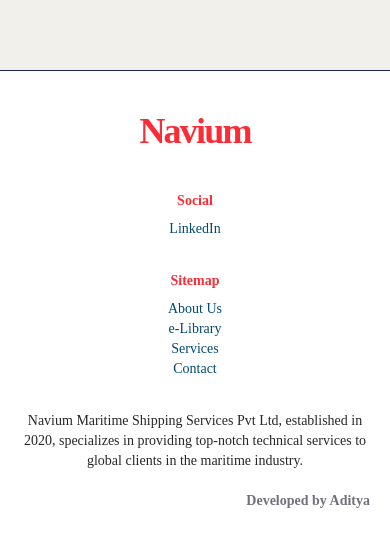
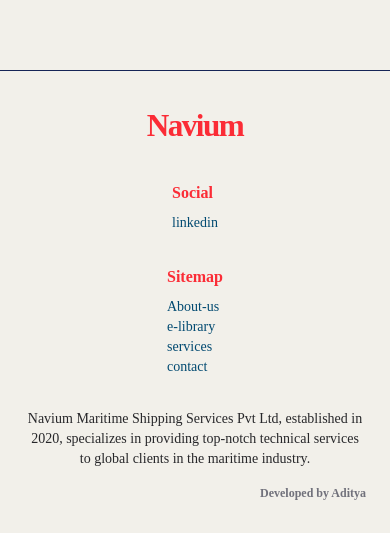
Before and after one commit to iAditya5200/navium, a React (Vite) app: page / in a window 390 px wide. Shown: the part 3876-4424 px from the top of the page. Built offline with nearby package versions, Linux system fonts and the light colour scheme; a web font is replaced by a local one.

Commit message:
home responsive

```diff
--- a/src/components/Common/Footer.jsx
+++ b/src/components/Common/Footer.jsx
@@ -32,63 +32,57 @@
 
 // export default Footer
 
+
 import React from 'react';
 
 function Footer() {
   return (
-        <footer className="w-full border-t border-blue-950 mt-20 px-5 sm:px-10 py-10 bg-white text-sm sm:text-base">
-            <div className="flex flex-col lg:flex-row gap-10 lg:gap-16 items-start">
+    <footer className="w-full mt-20  border-t border-blue-950 px-6  py-8 flex flex-col md:justify-evenly md:flex-row items-start md:items-center gap-8 md:gap-10">
 
-                {/* Logo Section */}
-                <div className="w-full lg:w-1/4 text-center lg:text-left">
-                    <h1 className="text-4xl sm:text-5xl lg:text-6xl font-bold text-red-500 tracking-tighter">
-                        Navium
-                    </h1>
+      {/* Logo */}
+      <div className="md:border-r md:pr-10 border-blue-950 mx-auto md:mx-0">
+        <h1 className="font-bold text-[8vw] md:text-[3vw] text-red-500 tracking-tighter">Navium</h1>
       </div>
 
-                {/* Content Section */}
-                <div className="w-full lg:w-3/4 grid grid-cols-1 sm:grid-cols-2 lg:grid-cols-3 gap-8 text-center sm:text-left">
+      {/* Links and description container */}
+      <div className="flex flex-col md:flex-row gap-8 md:gap-20 w-full">
 
-                    {/* Social Links */}
-                    <div>
+        {/* Social */}
+        <div className="flex flex-col mx-auto md:mx-0">
           <h3 className="text-red-500 font-semibold mb-2">Social</h3>
-                        {['LinkedIn'].map((item, index) => (
+          {['linkedin'].map((item, index) => (
             <a
               key={index}
-                                href="https://linkedin.com"
-                                target="_blank"
-                                rel="noopener noreferrer"
-                                aria-label={`Visit our ${item}`}
-                                className="block text-sky-900 hover:text-red-500 transition-colors"
+              href="#"
+              className="text-sky-900  hover:text-red-500 text-sm md:text-[1vw]"
             >
               {item}
             </a>
           ))}
         </div>
 
-                    {/* Sitemap Links */}
-                    <div>
+        {/* Sitemap */}
+        <div className="flex flex-col mx-auto md:mx-0">
           <h3 className="text-red-500 font-semibold mb-2">Sitemap</h3>
-                        {['About Us', 'e-Library', 'Services', 'Contact'].map((item, index) => (
+          {['About-us', 'e-library', 'services', 'contact'].map((item, index) => (
             <a
               key={index}
               href="#"
-                                className="block text-sky-900 hover:text-red-500 transition-colors"
+              className="text-sky-900 hover:text-red-500 text-sm md:text-[1vw]"
             >
               {item}
             </a>
           ))}
         </div>
 
-                    {/* Company Info */}
-                    <div className="text-zinc-800">
+        {/* Company Description */}
+        <div className="md:w-3/4 text-zinc-800 text-sm md:text-[1vw] text-center md:text-left md:text-[1.5vw]">
           <p>
             Navium Maritime Shipping Services Pvt Ltd, established in 2020, specializes in
             providing top-notch technical services to global clients in the maritime industry.
           </p>
-                        <div className="mt-5 text-right font-semibold text-zinc-500 text-sm">
+          <div className="mt-4 w-full text-end font-bold text-zinc-500 text-xs md:text-sm">
             Developed by Aditya
-                        </div>
           </div>
         </div>
       </div>
--- a/src/components/Home/Contact.jsx
+++ b/src/components/Home/Contact.jsx
@@ -128,4 +128,4 @@
   );
 }
 
-export default Contact;
+export default Contact ;
```
Lines whose indentation alone changed are shown as unchanged.
